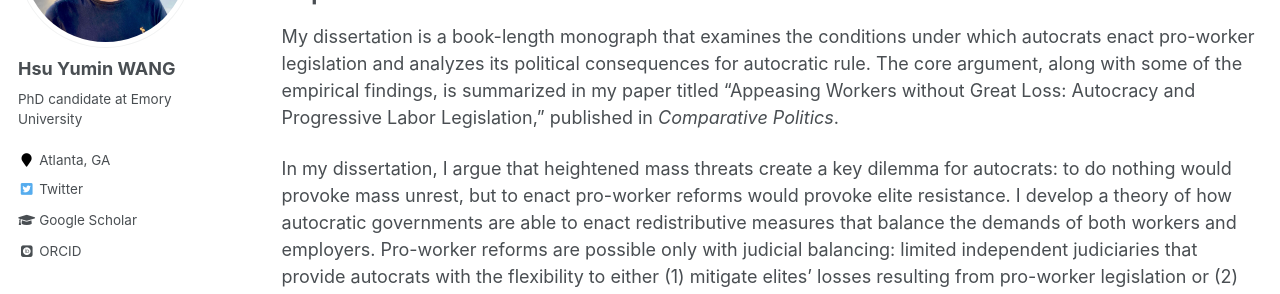
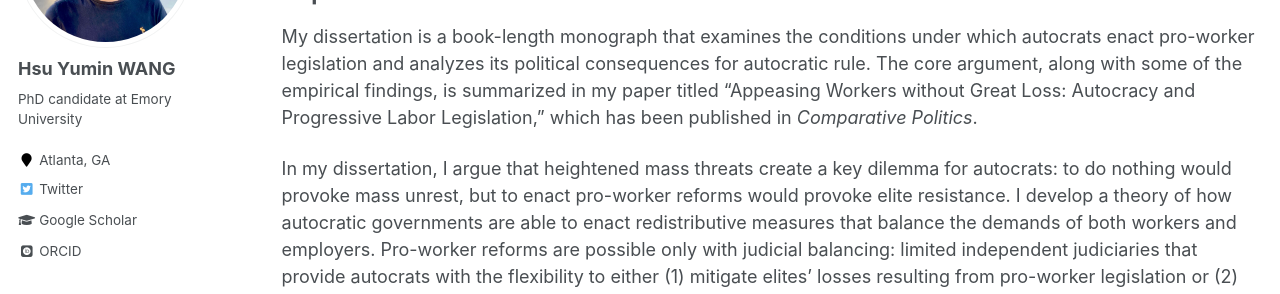
Before and after one commit to hsuyumin/hsuyumin.github.io, a Jekyll site: the page built from _pages/dissertation.md, in a window 1280 px wide and 1388 px high. Shown: the part 240-534 px from the top of the window. Built offline with Jekyll 4.4.1, drawn with Linux system fonts in a browser that asks for light colours; some web fonts are replaced.

Commit message:
Update dissertation.md

```diff
--- a/_pages/dissertation.md
+++ b/_pages/dissertation.md
@@ -10,7 +10,7 @@ redirect_from:
 
 ## The Autocrat’s Labor Dilemma: Elite-Mass Conflicts, Labor Law, and the Value of Dependent Courts
 
-My dissertation is a book-length monograph that examines the conditions under which autocrats enact pro-worker legislation and analyzes its political consequences for autocratic rule. The core argument, along with some of the empirical findings, is summarized in my paper titled "Appeasing Workers without Great Loss: Autocracy and Progressive Labor Legislation," published in _Comparative Politics_.
+My dissertation is a book-length monograph that examines the conditions under which autocrats enact pro-worker legislation and analyzes its political consequences for autocratic rule. The core argument, along with some of the empirical findings, is summarized in my paper titled "Appeasing Workers without Great Loss: Autocracy and Progressive Labor Legislation," which has been published in _Comparative Politics_.
 
 In my dissertation, I argue that heightened mass threats create a key dilemma for autocrats: to do nothing would provoke mass unrest, but to enact pro-worker reforms would provoke elite resistance. I develop a theory of how autocratic governments are able to enact redistributive measures that balance the demands of both workers and employers. Pro-worker reforms are possible only with judicial balancing: limited independent judiciaries that provide autocrats with the flexibility to either (1) mitigate elites’ losses resulting from pro-worker legislation or (2) tilt the balance in favor of labor, particularly when social stability concerns loom large. I argue that such judicial flexibility helps autocrats better manage the dual challenges in (re)distributive policy disputes. I illustrate the utility of this argument by employing qualitative evidence from China’s 2008 Labor Contract Law (LCL).
 
```
